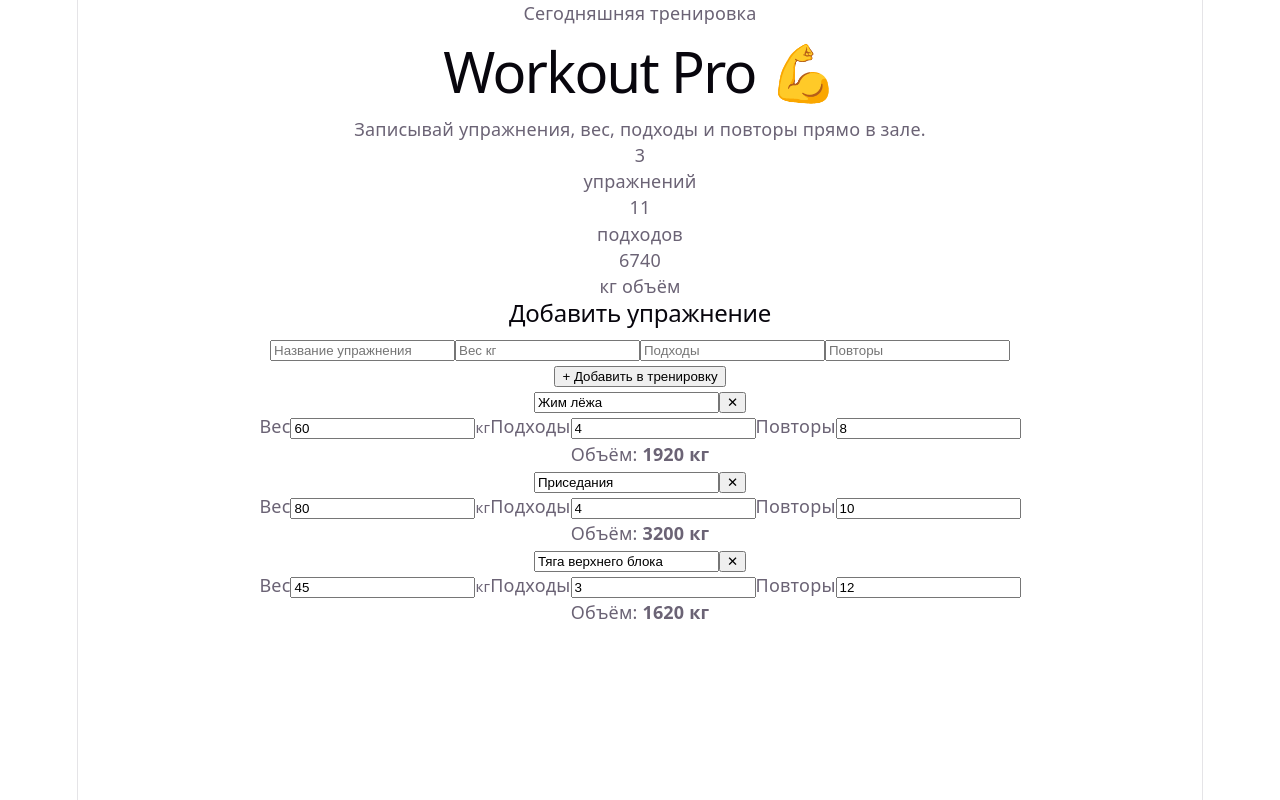
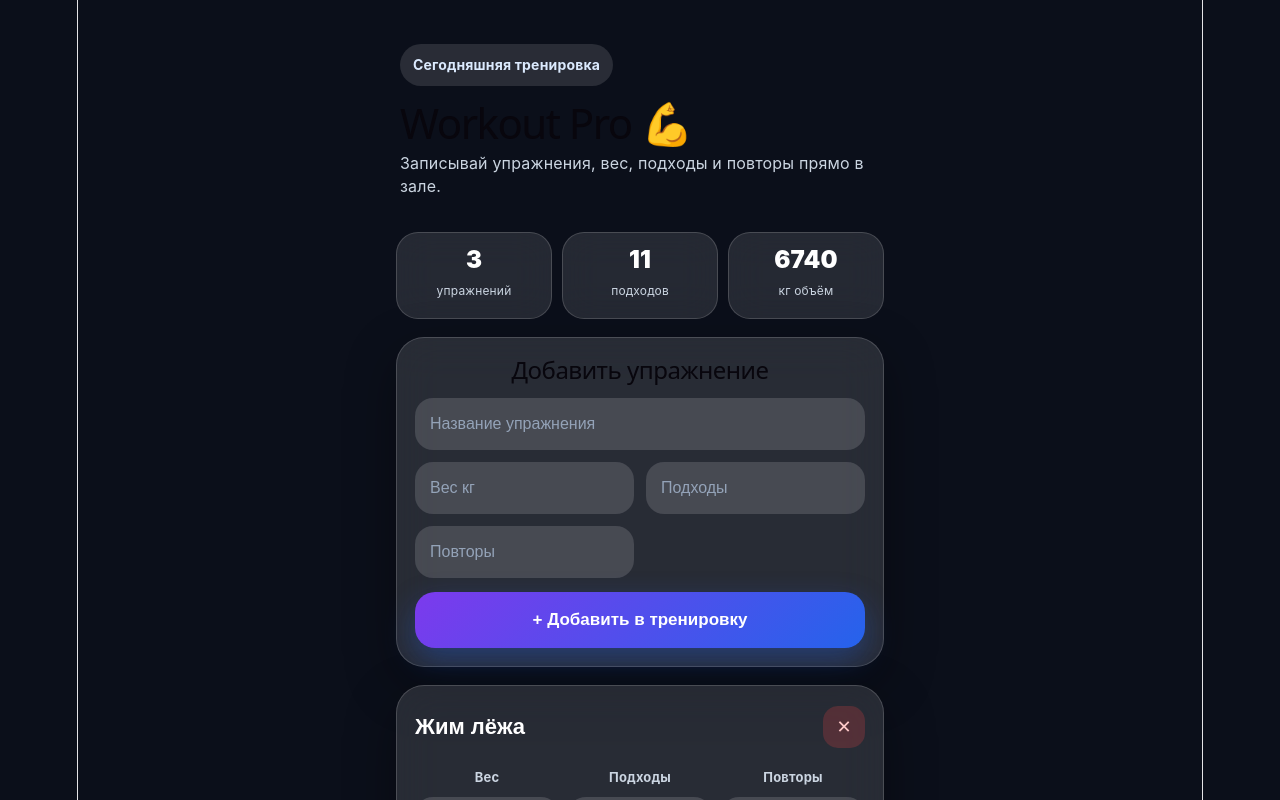
Before and after one commit to dobryanskiymitya-lgtm/workout-app, a React (Vite) app: page / in a window 1280 px wide. Shown: the top 800 px of the page. Built offline with nearby package versions, Linux system fonts and the light colour scheme.

Commit message:
Update App.css

```diff
--- a/src/App.css
+++ b/src/App.css
@@ -1,184 +1,227 @@
-.counter {
-  font-size: 16px;
-  padding: 5px 10px;
-  border-radius: 5px;
-  color: var(--accent);
-  background: var(--accent-bg);
-  border: 2px solid transparent;
-  transition: border-color 0.3s;
-  margin-bottom: 24px;
+* {
+  box-sizing: border-box;
+}
 
-  &:hover {
-    border-color: var(--accent-border);
-  }
-  &:focus-visible {
-    outline: 2px solid var(--accent);
-    outline-offset: 2px;
-  }
+body {
+  margin: 0;
+  font-family: -apple-system, BlinkMacSystemFont, "SF Pro Display", "Inter", Arial, sans-serif;
+  background: #0b0f1a;
+  color: white;
+}
+
+body::before {
+  content: "";
+  position: fixed;
+  inset: 0;
+  background:
+    radial-gradient(circle at top left, rgba(99, 102, 241, 0.45), transparent 35%),
+    radial-gradient(circle at top right, rgba(34, 197, 94, 0.25), transparent 30%),
+    linear-gradient(180deg, #101827 0%, #050816 100%);
+  z-index: -1;
+}
+
+.app {
+  width: 100%;
+  max-width: 430px;
+  margin: 0 auto;
+  padding: 22px 16px 50px;
 }
 
 .hero {
-  position: relative;
+  text-align: left;
+  padding: 22px 4px 16px;
+}
 
-  .base,
-  .framework,
-  .vite {
-    inset-inline: 0;
-    margin: 0 auto;
-  }
+.badge {
+  display: inline-flex;
+  padding: 8px 13px;
+  border-radius: 999px;
+  background: rgba(255, 255, 255, 0.12);
+  color: #dbeafe;
+  font-size: 14px;
+  font-weight: 700;
+}
 
-  .base {
-    width: 170px;
-    position: relative;
-    z-index: 0;
-  }
+h1 {
+  margin: 16px 0 8px;
+  font-size: 42px;
+  line-height: 1;
+  letter-spacing: -1.5px;
+}
 
-  .framework,
-  .vite {
-    position: absolute;
-  }
+.subtitle {
+  margin: 0;
+  color: #cbd5e1;
+  font-size: 16px;
+  line-height: 1.45;
+}
 
-  .framework {
-    z-index: 1;
-    top: 34px;
-    height: 28px;
-    transform: perspective(2000px) rotateZ(300deg) rotateX(44deg) rotateY(39deg)
-      scale(1.4);
-  }
+.stats {
+  display: grid;
+  grid-template-columns: repeat(3, 1fr);
+  gap: 10px;
+  margin: 18px 0;
+}
 
-  .vite {
-    z-index: 0;
-    top: 107px;
-    height: 26px;
-    width: auto;
-    transform: perspective(2000px) rotateZ(300deg) rotateX(40deg) rotateY(39deg)
-      scale(0.8);
+.stats div {
+  padding: 14px 8px;
+  border-radius: 22px;
+  text-align: center;
+  background: rgba(255, 255, 255, 0.11);
+  border: 1px solid rgba(255, 255, 255, 0.16);
+  backdrop-filter: blur(18px);
+}
+
+.stats span {
+  display: block;
+  font-size: 24px;
+  font-weight: 900;
+}
+
+.stats p {
+  margin: 4px 0 0;
+  font-size: 12px;
+  color: #cbd5e1;
+}
+
+.card,
+.exercise-card {
+  border-radius: 28px;
+  background: rgba(255, 255, 255, 0.12);
+  border: 1px solid rgba(255, 255, 255, 0.16);
+  box-shadow: 0 18px 50px rgba(0, 0, 0, 0.35);
+  backdrop-filter: blur(22px);
+}
+
+.card {
+  padding: 18px;
+  margin: 18px 0;
+}
+
+.form-card h2 {
+  margin: 0 0 14px;
+  font-size: 24px;
+  letter-spacing: -0.5px;
+}
+
+.form-grid {
+  display: grid;
+  grid-template-columns: 1fr 1fr;
+  gap: 12px;
+}
+
+.form-grid input:first-child {
+  grid-column: span 2;
+}
+
+input {
+  width: 100%;
+  height: 52px;
+  border: none;
+  outline: none;
+  border-radius: 18px;
+  padding: 0 15px;
+  font-size: 16px;
+  color: white;
+  background: rgba(255, 255, 255, 0.14);
+}
+
+input::placeholder {
+  color: #94a3b8;
+}
+
+.primary-btn {
+  width: 100%;
+  height: 56px;
+  margin-top: 14px;
+  border: none;
+  border-radius: 20px;
+  font-size: 17px;
+  font-weight: 900;
+  color: white;
+  background: linear-gradient(135deg, #7c3aed, #2563eb);
+  box-shadow: 0 12px 30px rgba(37, 99, 235, 0.35);
+  cursor: pointer;
+}
+
+.exercise-list {
+  display: grid;
+  gap: 14px;
+}
+
+.exercise-card {
+  padding: 18px;
+}
+
+.exercise-top {
+  display: flex;
+  align-items: center;
+  gap: 10px;
+}
+
+.exercise-name {
+  height: 46px;
+  flex: 1;
+  padding: 0;
+  font-size: 22px;
+  font-weight: 900;
+  background: transparent;
+}
+
+.delete-btn {
+  width: 42px;
+  height: 42px;
+  border: none;
+  border-radius: 15px;
+  background: rgba(239, 68, 68, 0.22);
+  color: #fecaca;
+  font-size: 18px;
+  font-weight: 900;
+  cursor: pointer;
+}
+
+.exercise-grid {
+  display: grid;
+  grid-template-columns: repeat(3, 1fr);
+  gap: 9px;
+  margin-top: 14px;
+}
+
+label {
+  display: block;
+  color: #cbd5e1;
+  font-size: 13px;
+  font-weight: 700;
+}
+
+label input {
+  margin-top: 7px;
+  height: 50px;
+  text-align: center;
+  font-size: 18px;
+  font-weight: 900;
+}
+
+small {
+  display: none;
+}
+
+.volume {
+  margin-top: 14px;
+  padding: 14px;
+  border-radius: 18px;
+  background: rgba(34, 197, 94, 0.15);
+  color: #bbf7d0;
+  font-size: 15px;
+  font-weight: 700;
+}
+
+.volume strong {
+  font-size: 18px;
+}
+
+@media (min-width: 700px) {
+  .app {
+    max-width: 520px;
   }
 }
-
-#center {
-  display: flex;
-  flex-direction: column;
-  gap: 25px;
-  place-content: center;
-  place-items: center;
-  flex-grow: 1;
-
-  @media (max-width: 1024px) {
-    padding: 32px 20px 24px;
-    gap: 18px;
-  }
-}
-
-#next-steps {
-  display: flex;
-  border-top: 1px solid var(--border);
-  text-align: left;
-
-  & > div {
-    flex: 1 1 0;
-    padding: 32px;
-    @media (max-width: 1024px) {
-      padding: 24px 20px;
-    }
-  }
-
-  .icon {
-    margin-bottom: 16px;
-    width: 22px;
-    height: 22px;
-  }
-
-  @media (max-width: 1024px) {
-    flex-direction: column;
-    text-align: center;
-  }
-}
-
-#docs {
-  border-right: 1px solid var(--border);
-
-  @media (max-width: 1024px) {
-    border-right: none;
-    border-bottom: 1px solid var(--border);
-  }
-}
-
-#next-steps ul {
-  list-style: none;
-  padding: 0;
-  display: flex;
-  gap: 8px;
-  margin: 32px 0 0;
-
-  .logo {
-    height: 18px;
-  }
-
-  a {
-    color: var(--text-h);
-    font-size: 16px;
-    border-radius: 6px;
-    background: var(--social-bg);
-    display: flex;
-    padding: 6px 12px;
-    align-items: center;
-    gap: 8px;
-    text-decoration: none;
-    transition: box-shadow 0.3s;
-
-    &:hover {
-      box-shadow: var(--shadow);
-    }
-    .button-icon {
-      height: 18px;
-      width: 18px;
-    }
-  }
-
-  @media (max-width: 1024px) {
-    margin-top: 20px;
-    flex-wrap: wrap;
-    justify-content: center;
-
-    li {
-      flex: 1 1 calc(50% - 8px);
-    }
-
-    a {
-      width: 100%;
-      justify-content: center;
-      box-sizing: border-box;
-    }
-  }
-}
-
-#spacer {
-  height: 88px;
-  border-top: 1px solid var(--border);
-  @media (max-width: 1024px) {
-    height: 48px;
-  }
-}
-
-.ticks {
-  position: relative;
-  width: 100%;
-
-  &::before,
-  &::after {
-    content: '';
-    position: absolute;
-    top: -4.5px;
-    border: 5px solid transparent;
-  }
-
-  &::before {
-    left: 0;
-    border-left-color: var(--border);
-  }
-  &::after {
-    right: 0;
-    border-right-color: var(--border);
-  }
-}
```
